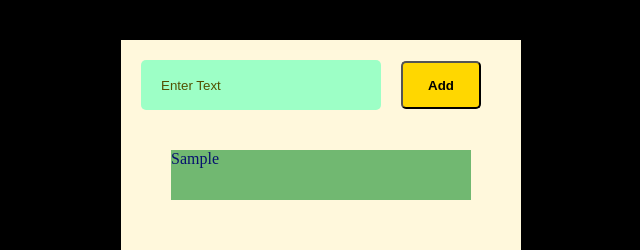
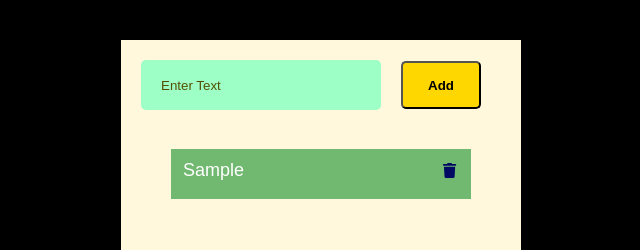
Before and after one commit to spantheslayer/portfolio, a React (Create React App) app: page / in a window 1280 px wide. Both pictures are taken after typing "Sample" into the empty fields and a click on the button "Add". Shown: the top 250 px of the page, without its empty margins (319-959 px from the left). Built offline with nearby package versions, Linux system fonts and the light colour scheme.

Commit message:
Final code for the application in test mode

```diff
--- a/package.json
+++ b/package.json
@@ -3,11 +3,15 @@
   "version": "0.1.0",
   "private": true,
   "dependencies": {
+    "@fortawesome/fontawesome-svg-core": "^1.2.28",
+    "@fortawesome/free-solid-svg-icons": "^5.13.0",
+    "@fortawesome/react-fontawesome": "^0.1.10",
     "@testing-library/jest-dom": "^4.2.4",
     "@testing-library/react": "^9.5.0",
     "@testing-library/user-event": "^7.2.1",
     "react": "^16.13.1",
     "react-dom": "^16.13.1",
+    "react-flip-move": "^3.0.4",
     "react-scripts": "3.4.1"
   },
   "scripts": {
--- a/public/index.html
+++ b/public/index.html
@@ -3,7 +3,7 @@
   <head>
     <meta charset="utf-8" />
     <meta name="viewport" content="width=device-width, initial-scale=1.0">
-    <title>My Portfolio</title>
+    <title>To Do App</title>
   </head>
   <body>
     <div id="root"></div>
--- a/src/App.js
+++ b/src/App.js
@@ -1,7 +1,10 @@
 import React from 'react'
 import "./App.css"
 import ListItems from './ListItems'
+import { library } from '@fortawesome/fontawesome-svg-core'
+import { faTrash } from '@fortawesome/free-solid-svg-icons'
 
+library.add(faTrash)
 class App extends React.Component {
   constructor(props){
     super(props);
@@ -14,6 +17,8 @@ class App extends React.Component {
     }
     this.handleInput = this.handleInput.bind(this)
     this.addItem = this.addItem.bind(this)
+    this.deleteItem = this.deleteItem.bind(this)
+    this.setUpdate = this.setUpdate.bind(this)
   }
   handleInput(e){
     this.setState({
@@ -37,6 +42,23 @@ class App extends React.Component {
       })
     }
   }
+  deleteItem(key){
+    const filteredItems = this.state.items.filter(items => items.key!==key)
+    this.setState({
+      items:filteredItems
+    })
+  }
+  setUpdate(text, key) {
+    const items = this.state.items
+    items.map(item => {
+      if(item.key===key) {
+        item.text=text
+      }
+    } )
+    this.setState({
+      items: items
+    })
+  }
   render() {
     return (
       <div className="App">
@@ -46,7 +68,8 @@ class App extends React.Component {
               <button type="submit">Add</button>
             </form>
           </header>
-          <ListItems items = {this.state.items}></ListItems>
+          <ListItems items = {this.state.items} deleteItem = {this.deleteItem}
+          setUpdate = {this.setUpdate}></ListItems>
       </div>
     )
   }
--- a/src/ListItems.css
+++ b/src/ListItems.css
@@ -1,7 +1,30 @@
 .list {
-    color: #07116e;
+    color: #000a63;
     width: 300px;
     background-color: rgb(113, 184, 113);
     height: 50px;
-    margin: 20px auto;
+    margin: 10px auto;
+    font-size: larger;
 }
+.list p {
+    padding: 10px;
+    position: relative;
+}
+.list p span {
+    position: absolute;
+    right: 10px;
+    cursor: pointer;
+}
+.faicons {
+    margin: 0 5px;
+    font-size: 15px;
+}
+.list p input {
+    background-color: transparent;
+    border: 0;
+    color: #fff;
+    font-size: 18px;
+}
+.list p input:focus {
+    outline:  none;
+}
--- a/src/ListItems.js
+++ b/src/ListItems.js
@@ -1,17 +1,36 @@
 import React from 'react'
 import './ListItems.css'
+import { FontAwesomeIcon } from '@fortawesome/react-fontawesome'
+import FlipMove from 'react-flip-move'
 
 function ListItems(props) {
     const items = props.items
     const listItems = items.map(item => {
 
-        return <div className="list" key="itemm.key">
-            <p>{item.text}</p>
+        return <div className="list" key={item.key}>
+            <p>
+                <input type="text"
+                id={item.key}
+                value = {item.text}
+                onChange = {
+                    (e) => {
+                        props.setUpdate(e.target.value, item.key)
+                    }
+                }
+                />
+                <span>
+                    <FontAwesomeIcon className="faicons" icon='trash' onClick={ () => props.deleteItem(item.key)}></FontAwesomeIcon>
+                </span>
+            </p>
         </div>
 
     })
     return(
-        <div>{listItems}</div>
+        <div>
+            <FlipMove duration={200} easing="ease-in-out" >
+            {listItems}
+            </FlipMove>
+        </div>
     )
 }
 
```
Also changed, not shown: 1 other file (tests, documents, lock files or other folders).
